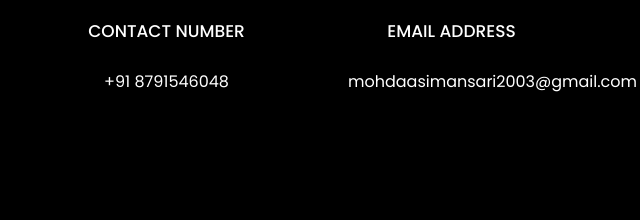
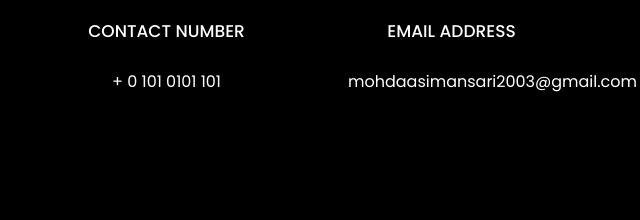
Before and after one commit to aasimansari1/mohdaasimansari.github.io, a plain HTML site: page index.html in a window 1280 px wide. Shown: the part 6011-6231 px from the top of the page, 331-971 px from the left. Drawn offline with Linux system fonts and the light colour scheme; files whose address does not match are found by name.

Commit message:
index.html

```diff
--- a/index.html
+++ b/index.html
@@ -608,7 +608,7 @@
 							<span class="icon-phone2"></span>
 						</div>
 						<h3 class="mb-4">Contact Number</h3>
-						<p><a href="mob://8791546048">+91 8791546048</a></p>
+						<p><a href="tel://0101010101">+ 0 101  0101  101</a></p>
 					</div>
 				</div>
 				<div class="col-md-6 col-lg-3 d-flex ftco-animate">
```
